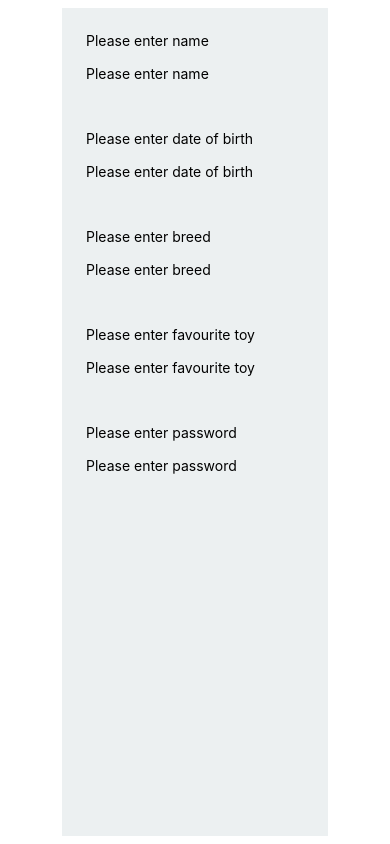
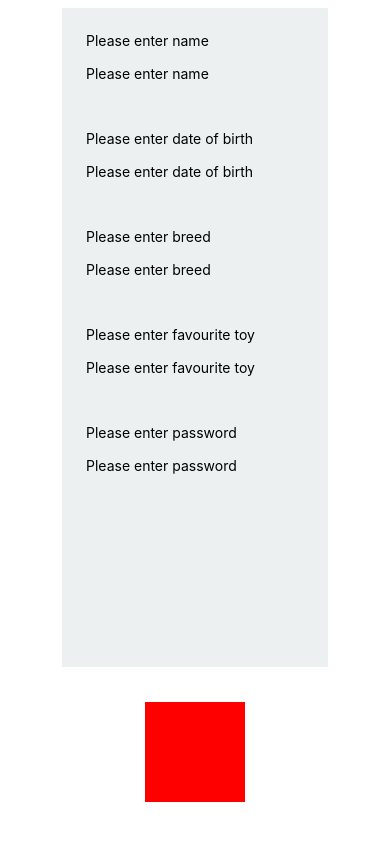
Before and after one commit to CharlotteMD/react-native-learning, a React Native app: screen / in a window 390 px wide. Built offline with nearby package versions, Linux system fonts and the light colour scheme.

Commit message:
added pressable interactivity

```diff
--- a/App.js
+++ b/App.js
@@ -1,7 +1,7 @@
 import { StatusBar } from 'expo-status-bar';
 
 import React, {useState} from 'react';
-import { View, ScrollView, Text, TextInput } from 'react-native';
+import { View, ScrollView, Text, TextInput, Pressable, StyleSheet } from 'react-native';
 
 const App = () => {
     return(
@@ -13,6 +13,12 @@
           <FormField label='favourite toy'/>
           <FormField label='password'/>
         </ScrollView>
+        <View style={styles.layout}>
+          <Pressable>
+            {(state) => <Box pressed={state.pressed} />}
+          </Pressable>
+        </View>
+        <StatusBar style='auto'/>
       </View>
     )
 };
@@ -20,7 +26,7 @@
 export default App;
 
 const FormField = (props) => {
-  const [text, onChangeText] = React.useState("Please enter");
+  const [text, onChangeText] = useState("Please enter");
   const defaultlabel = `Please enter ${props.label}`;
 
   return (
@@ -31,8 +37,29 @@
         onChangeText={onChangeText}
         secureTextEntry={props.label === 'password' ? true : false}
         style={{padding: 8}}
-        ></TextInput>
-        <StatusBar style='auto'/>
+      />
     </View>
   )
 }
+
+export const Box = (props) => (
+  <View style={[
+    styles.box,
+    props.pressed &&
+      {backgroundColor: 'blue'}
+    ]}
+  />
+);
+
+export const styles = StyleSheet.create({
+  layout: {
+    flex: 1,
+    alignItems: 'center',
+    justifyContent: 'center',
+  },
+  box: {
+    width: 100,
+    height: 100,
+    backgroundColor: 'red',
+  },
+});
```
